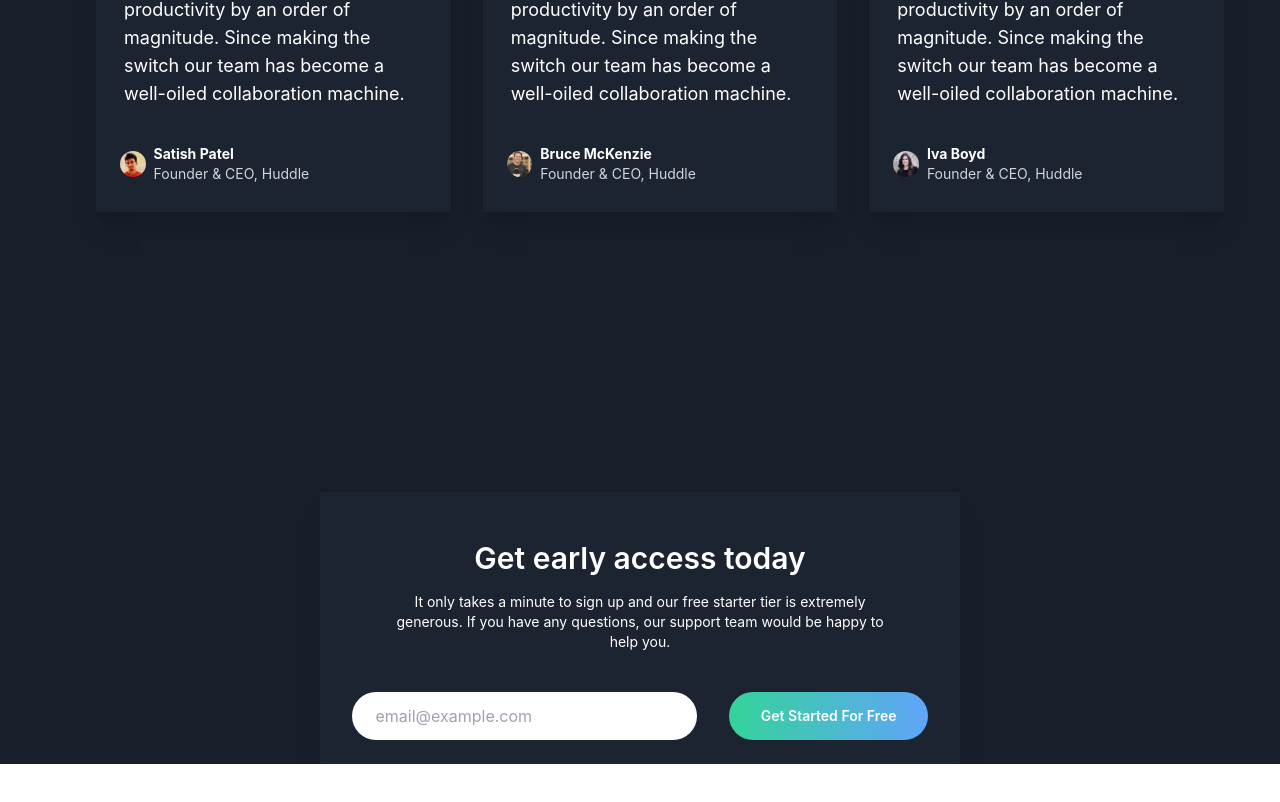
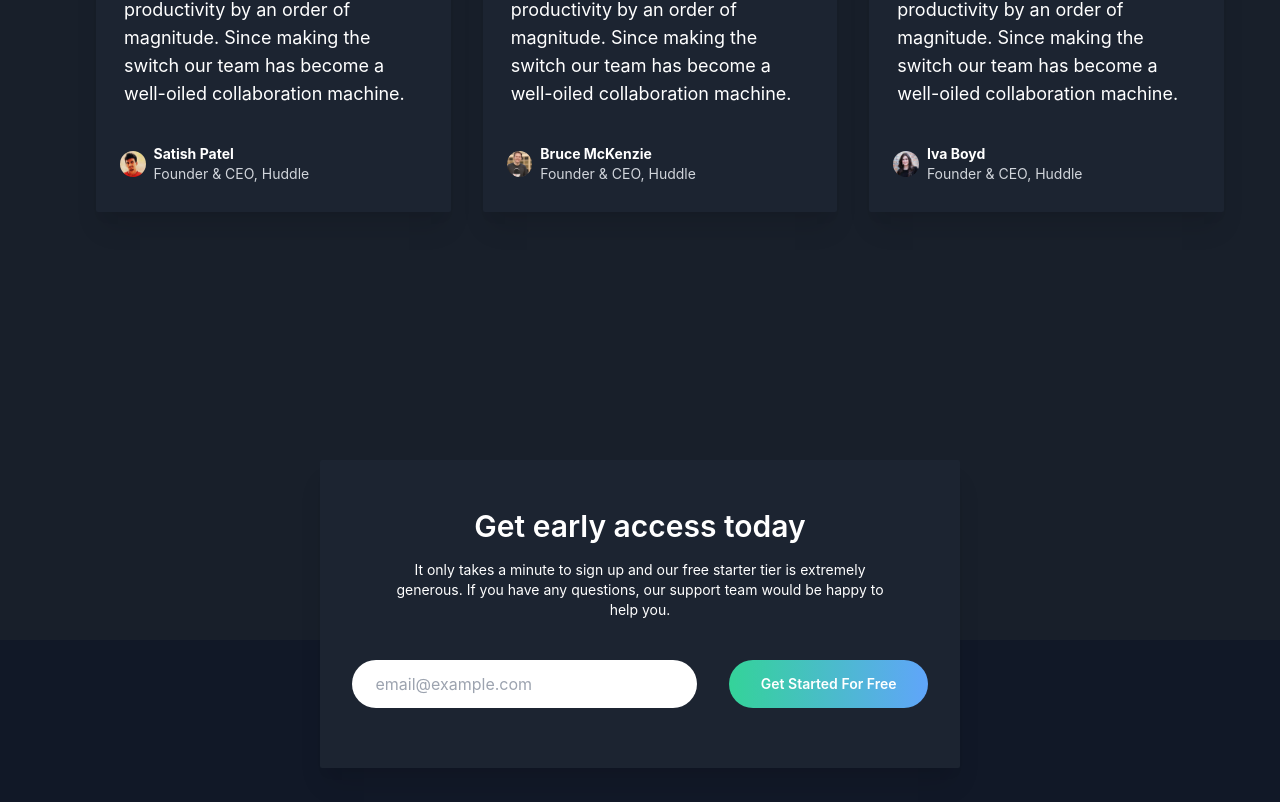
Before and after one commit to dusantrickovic/fylo-dark, a React (Create React App) app: page / in a window 1280 px wide. Shown: the part 2156-2958 px from the top of the page. Before the commit the page ends 2920 px from the top, so only its background shows below. Built offline with nearby package versions, Linux system fonts and the light colour scheme.

Commit message:
Footer added

```diff
--- a/src/App.js
+++ b/src/App.js
@@ -8,6 +8,7 @@ import arrow from './imgs/icon-arrow.svg';
 import { useState, useEffect } from 'react';
 import Testimonials from './components/Testimonials';
 import GetStarted from './components/GetStarted';
+import Footer from './components/Footer';
 
 function App() {
   const [data, setData] = useState([]);
@@ -43,6 +44,7 @@ function App() {
           </section>
         <Testimonials data={data} />
         <GetStarted />
+        <Footer />
       </main>
     </div>
   );
--- /dev/null
+++ b/src/components/Footer.js
@@ -0,0 +1,9 @@
+function Footer() {
+    return (
+        <footer className="h-96 bg-gray-900">
+
+        </footer>
+    )
+}
+
+export default Footer
--- a/src/components/GetStarted.js
+++ b/src/components/GetStarted.js
@@ -12,17 +12,17 @@ function GetStarted() {
     useEffect(() => {
         let result = patt.test(email)
         if(result == true || email == '') {
-            document.getElementById("correct").style.display = "none";
+            document.getElementById("correct").style.visibility = "hidden";
 
         }
         else {
-            document.getElementById("correct").style.display = "block";
+            document.getElementById("correct").style.visibility = "visible";
         }
     },[email])
 
 
     return (
-        <div className="relative bg-maincol w-1/2 self-center m-auto text-center p-6 pt-12 flex flex-col shadow-xl rounded-sm">
+        <div className="relative top-32 bg-maincol w-1/2 self-center m-auto text-center p-6 pt-12 pb-10 flex flex-col shadow-xl rounded-sm">
             <h2 className="font-semibold text-3xl pb-4">Get early access today</h2>
             <p className=" m-auto w-10/12 pb-10 text-sm">It only takes a minute to sign up and our free starter tier is extremely generous. If you have any questions, our support team would be happy to help you.</p>
             <div className="flex justify-center">
--- a/src/components/Testimonials.js
+++ b/src/components/Testimonials.js
@@ -8,7 +8,7 @@ function Testimonials({data}) {
     let images = [profile1, profile2, profile3];
 
     return (
-        <div className=" relative flex md:flex-row xs:flex-col h-full bg-maincoldark px-10 pt-40 self-center justify-center pb-64">
+        <div className=" relative flex md:flex-row xs:flex-col h-full bg-maincoldark px-10 pt-40 self-center justify-center pb-24">
             <img src={quotesign} alt="quotes" className="relative left-12 bottom-8 z-10 h-10 w-10" />
             {data?.map(({review, name, image}, i) =>
                 <div className="bg-maincol p-4 mx-4 z-20 py-8 sm:mb-6 rounded-sm shadow-xl">
```
